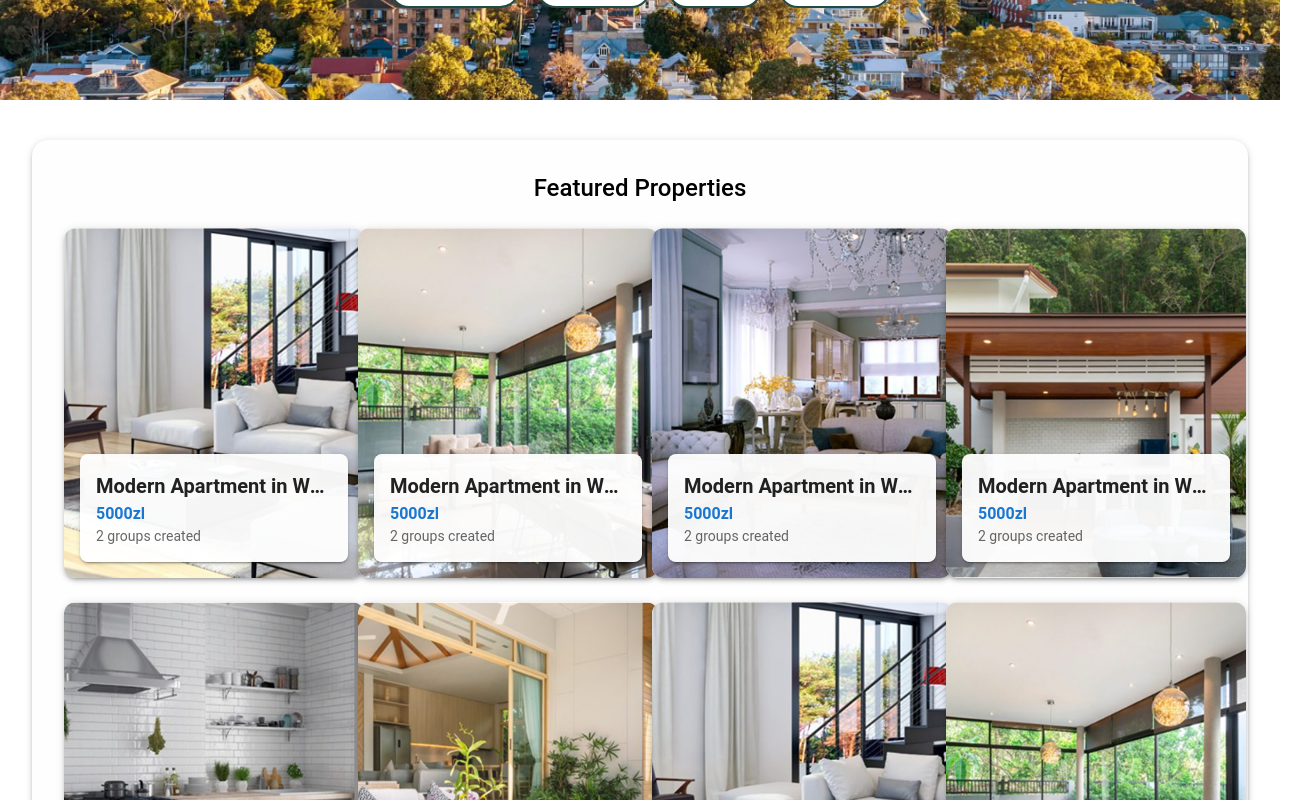
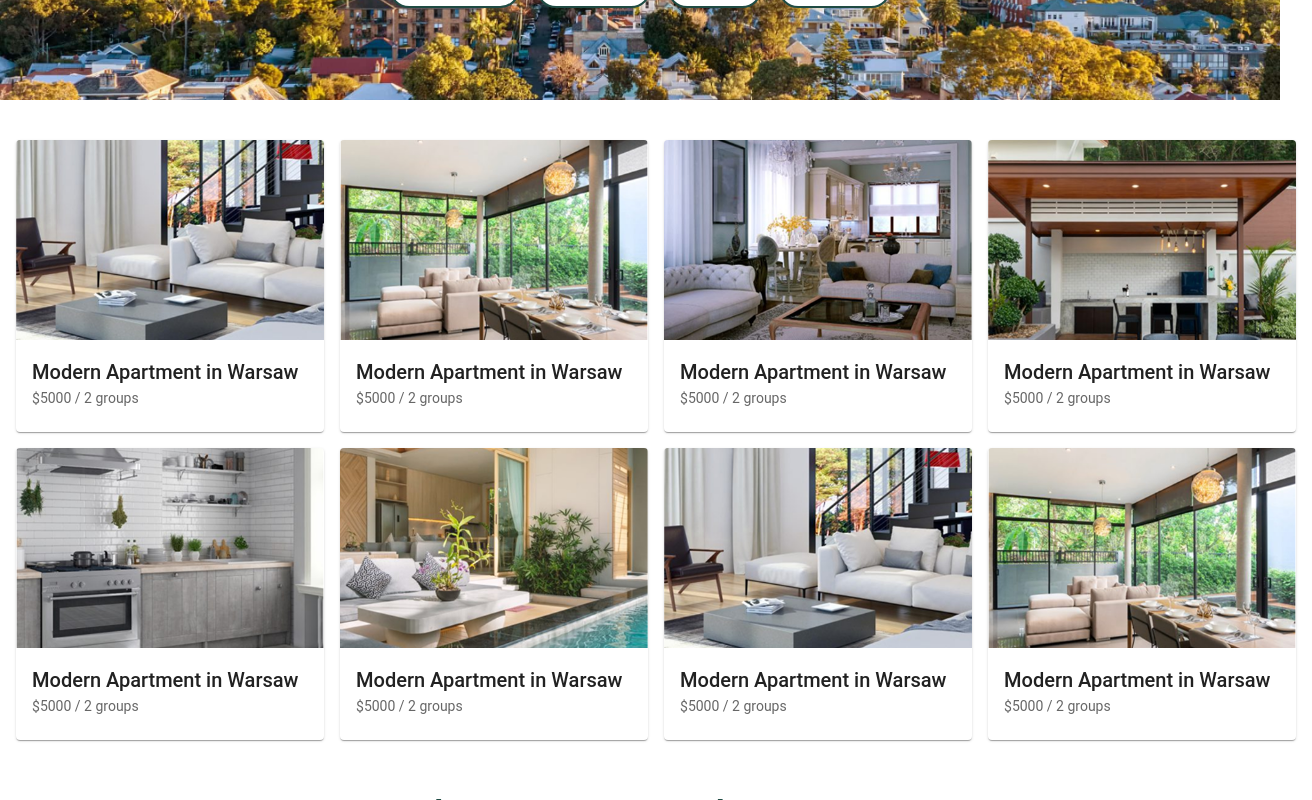
Before and after one commit to Turquoise-stack/FLAT_CLUB, a React (Vite) app in the folder my-project/: page / in a window 1280 px wide. Shown: the part 460-1260 px from the top of the page, 1312 px wide, since content can reach past the window. Built offline with nearby package versions, Linux system fonts and the light colour scheme.

Commit message:
fix(listing-griod): grid fixed

```diff
--- a/my-project/src/components/ListingGrid.tsx
+++ b/my-project/src/components/ListingGrid.tsx
@@ -1,6 +1,5 @@
 import React from "react";
-import { Grid, Box, Paper, Typography } from "@mui/material";
-import ListingCard from "./ListingCard";
+import { Box, Typography, Grid, Card, CardMedia, CardContent } from "@mui/material";
 
 interface Listing {
   id: number;
@@ -16,30 +15,24 @@ interface ListingGridProps {
 
 const ListingGrid: React.FC<ListingGridProps> = ({ listings }) => {
   return (
-    <Box
-      sx={{
-        backgroundColor: "#fefefe", // light white
-        borderRadius: 4,
-        boxShadow: 3,
-        p: 4,
-        mx: "auto",
-        maxWidth: "90%",
-        mt: 5,
-      }}
-    >
-      <Typography variant="h5" fontWeight="medium" mb={3} align="center" color="black">
-        Featured Properties
-      </Typography>
-
-      <Grid container spacing={3}>
+    <Box sx={{ width: "100%", mt: 5, px: 2 }}>
+      <Grid container spacing={2} justifyContent="center">
         {listings.map((listing) => (
           <Grid item xs={12} sm={6} md={4} lg={3} key={listing.id}>
-            <ListingCard
-              image={listing.image}
-              title={listing.title}
-              price={listing.price}
-              groupCount={listing.groupCount}
-            />
+            <Card sx={{ width: "100%", height: "100%" }}>
+              <CardMedia
+                component="img"
+                height="200"
+                image={listing.image}
+                alt={listing.title}
+              />
+              <CardContent>
+                <Typography variant="h6">{listing.title}</Typography>
+                <Typography variant="body2" color="text.secondary">
+                  ${listing.price} / {listing.groupCount} groups
+                </Typography>
+              </CardContent>
+            </Card>
           </Grid>
         ))}
       </Grid>
```
